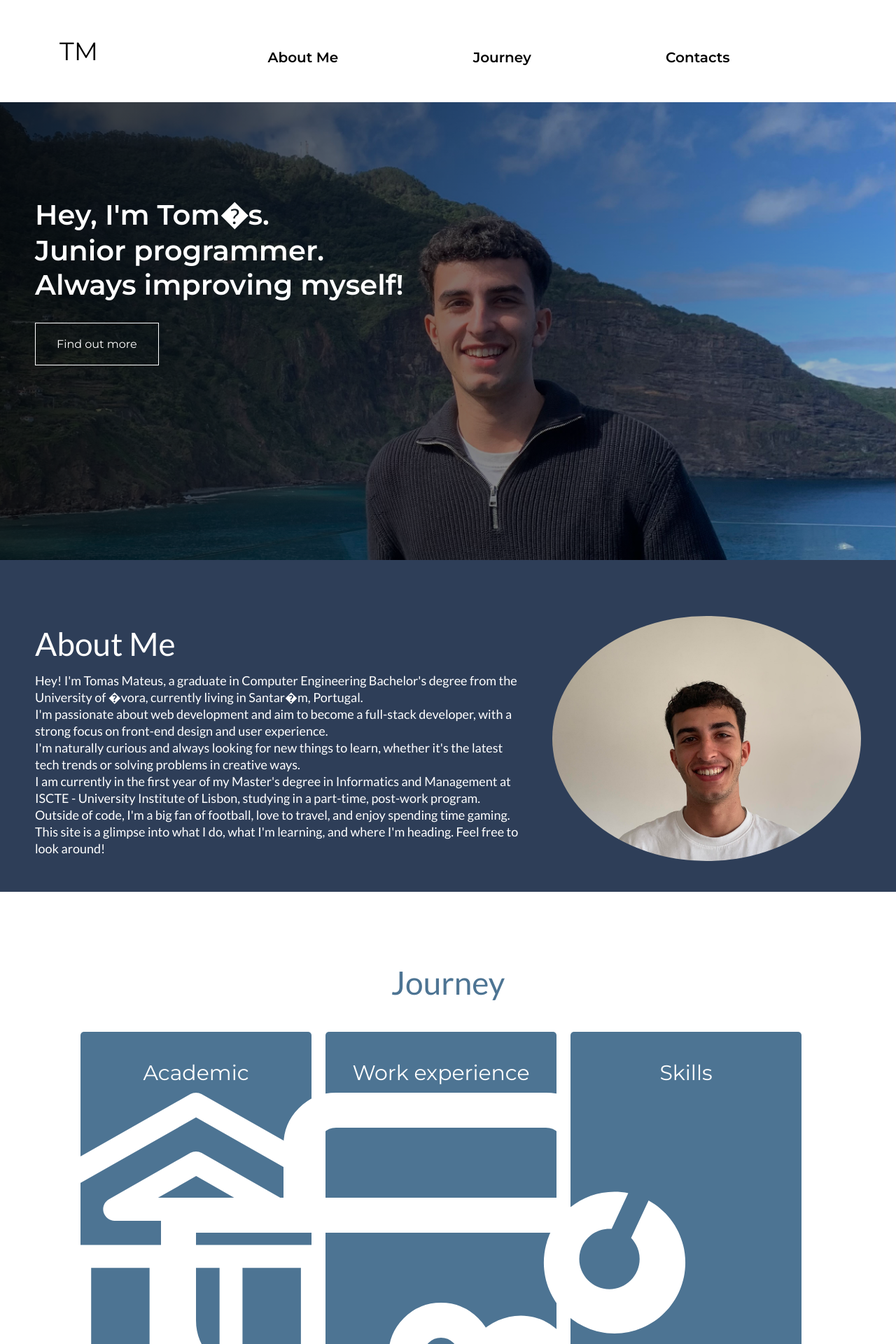
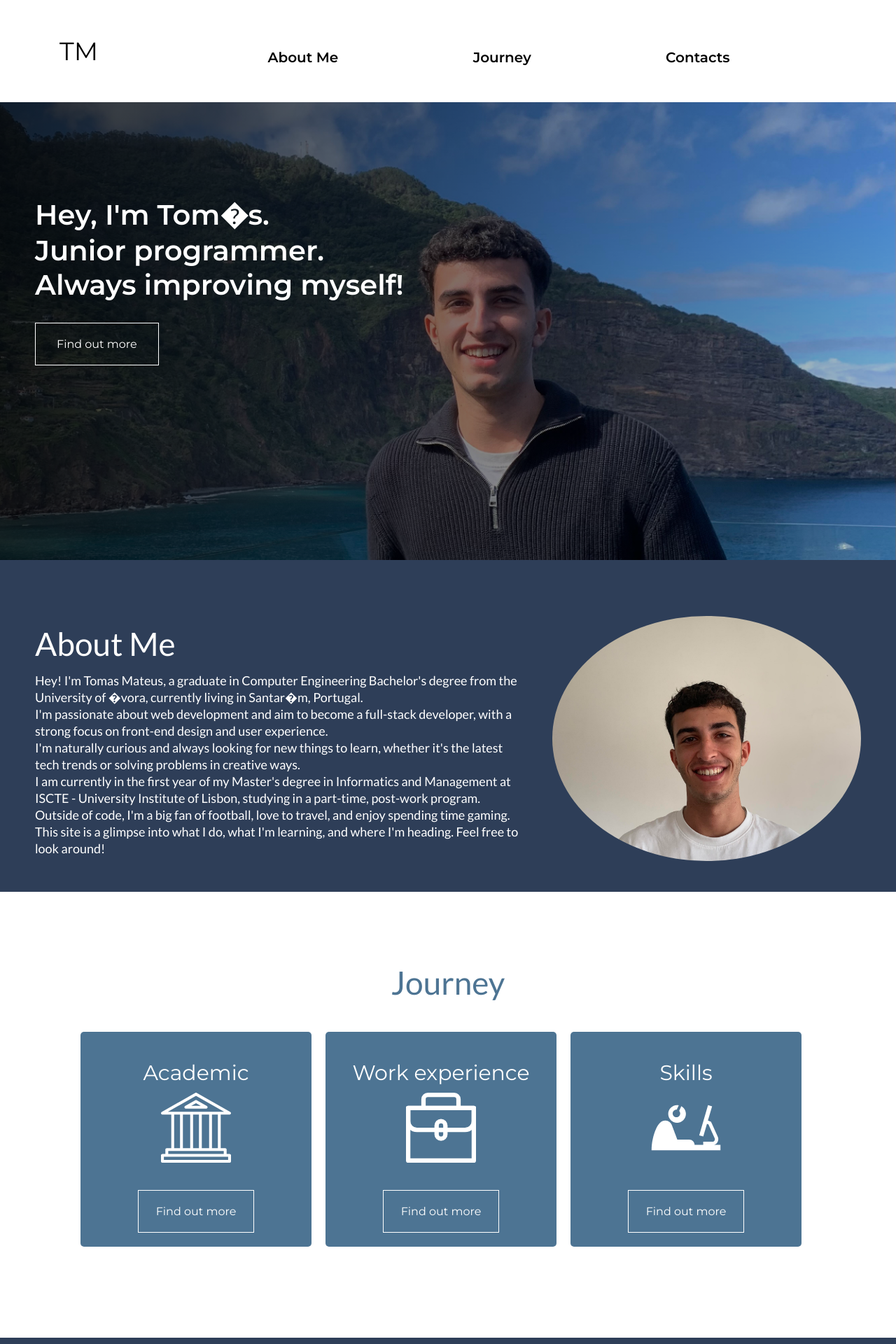
Before and after one commit to TMateus23/PersonalSiteReact, a React (Create React App) app: page / in a window 1280 px wide. Shown: the top 1920 px of the page at 70% size. Built offline with nearby package versions, Linux system fonts and the light colour scheme.

Commit message:
Updated code

```diff
--- a/src/css/frontpage.css
+++ b/src/css/frontpage.css
@@ -192,3 +192,7 @@
     background-position: left;
     color: #4D7493;
 }
+
+#block-journey .block-body .block-timeline .block-timeline-icon .svg-icon {
+    height: 100px;
+}
```
